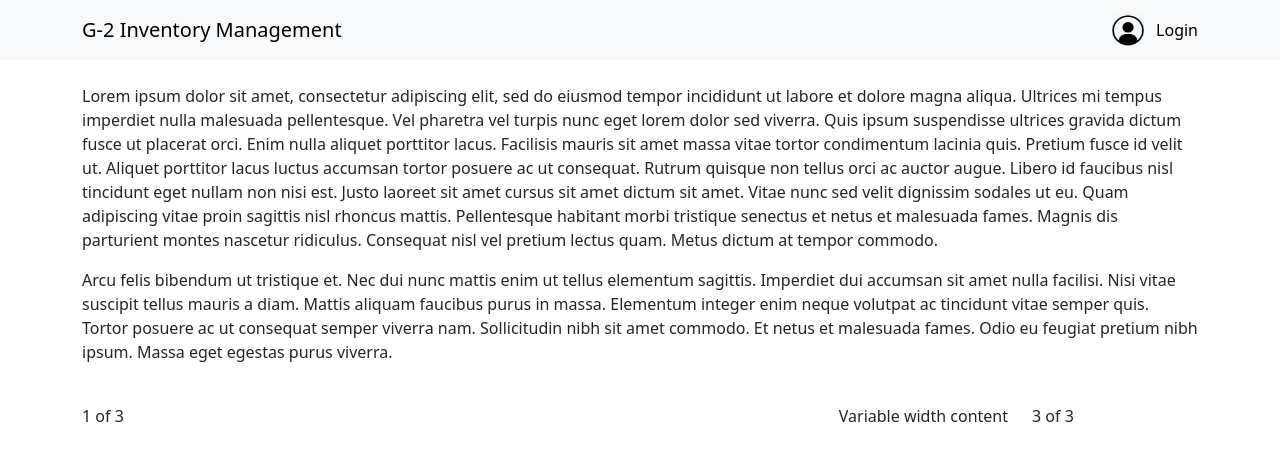
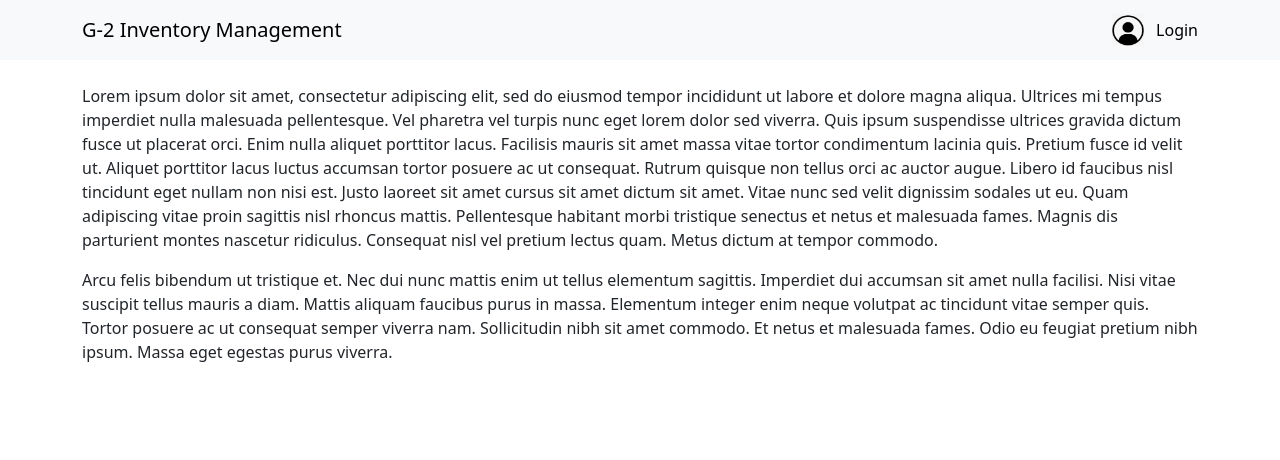
Before and after one commit to chadp70/G2Inventory, a React (Create React App) app in the folder inventory-manager/: page / in a window 1280 px wide. Shown: the top 460 px of the page. Built offline with nearby package versions, Linux system fonts and the light colour scheme.

Commit message:
Removed row

```diff
--- a/inventory-manager/src/components/Body.js
+++ b/inventory-manager/src/components/Body.js
@@ -14,13 +14,7 @@ const Body = (props) => {
           &nbsp;
         </Col>
       </Row>
-      <Row>
-        <Col>1 of 3</Col>
-        <Col md="auto">Variable width content</Col>
-        <Col xs lg="2">
-          3 of 3
-        </Col>
-      </Row>
+
     </Container>
   );
 };
```
